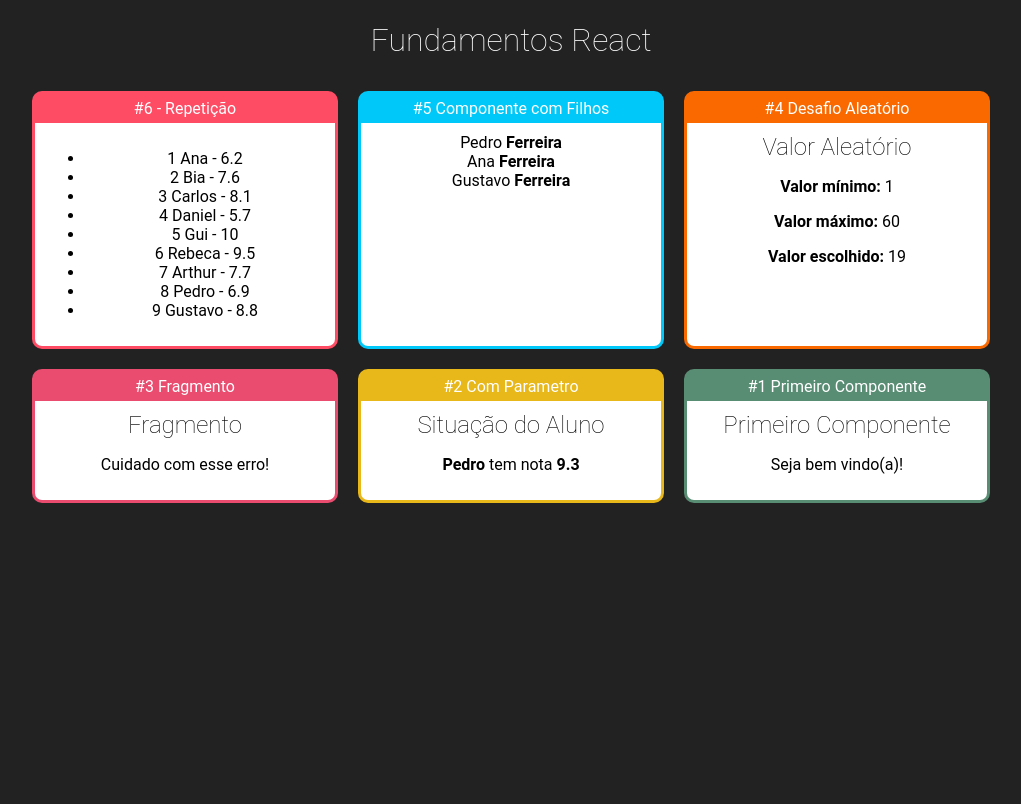
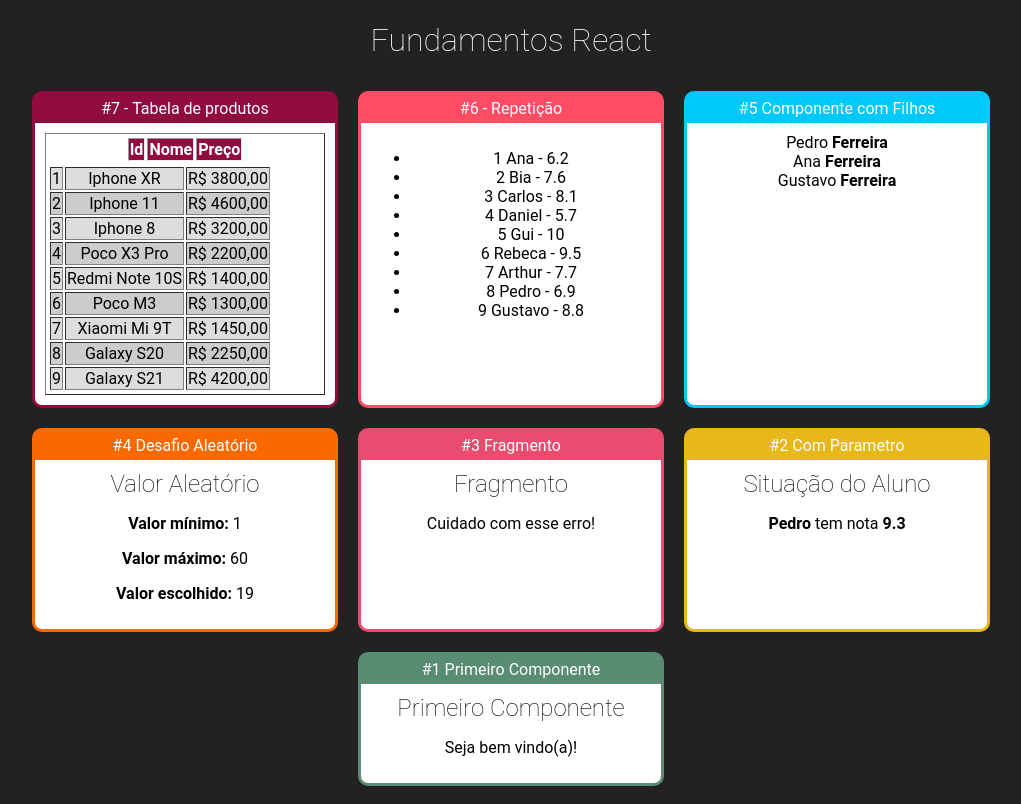
Before and after one commit to juniorlourenco/fundamentos_react, a React (Create React App) app: page / in a window 1280 px wide. Shown: the whole page, without its empty margins (129-1150 px from the left). Built offline with nearby package versions, Linux system fonts and the light colour scheme.

Commit message:
products table

```diff
--- a/src/App.jsx
+++ b/src/App.jsx
@@ -2,6 +2,7 @@
 import React from 'react';
 import './App.css';
 
+import ProductsList from './components/repeat/ProductsTable';
 import ListStudents from './components/repeat/ListStudents';
 import FamilyMember from './components/basics/FamilyMember';
 import Family from './components/basics/Family';
@@ -16,6 +17,10 @@ export default () => (
         <h1>Fundamentos React</h1>
 
         <div className="Cards">
+            <Card titulo="#7 - Tabela de produtos" color ="#900C3F">
+                <ProductsList />
+            </Card>
+
             <Card titulo="#6 - Repetição" color="#FF4C65">
                 <ListStudents />
             </Card>
--- /dev/null
+++ b/src/components/repeat/ProductsTable.css
@@ -0,0 +1,13 @@
+.TabelaProdutos table {
+    width: 100%;
+}
+.TabelaProdutos th {
+    background-color: #900C3F;
+    color: #fff;
+}
+.TabelaProdutos .Par {
+    background-color: #ddd;
+}
+.TabelaProdutos .Impar {
+    background-color: #ccc;
+}
--- /dev/null
+++ b/src/components/repeat/ProductsTable.jsx
@@ -0,0 +1,36 @@
+/* eslint-disable import/no-anonymous-default-export */
+import React from 'react';
+import products from '../../data/products';
+import './ProductsTable.css';
+
+export default props => {
+    function getLines() {
+        return products.map((product,i)  => {
+            return (
+                <tr key={product.id} className={i % 2 == 0 ? 'Par' : 'Impar'}>
+                    <td>{product.id}</td>
+                    <td>{product.name}</td>
+                    <td>R$ {product.price.toFixed(2).replace('.', ',')}</td>
+                </tr>
+            )
+        })
+    }
+    return(
+        <div className="TabelaProdutos">
+            <table border="1">
+                <thread>
+                    <tr>
+                        <th>Id</th>
+                        <th>Nome</th>
+                        <th>Preço</th>
+                    </tr>
+                </thread>
+                <tbody>
+                    <tr>
+                        {getLines()}
+                    </tr>
+                </tbody>
+            </table>
+        </div>
+    )
+}
--- /dev/null
+++ b/src/data/products.js
@@ -0,0 +1,12 @@
+/* eslint-disable import/no-anonymous-default-export */
+export default [
+    { id: 1, name: 'Iphone XR', price: 3800.00},
+    { id: 2, name: 'Iphone 11', price: 4600.00},
+    { id: 3, name: 'Iphone 8', price: 3200.00},
+    { id: 4, name: 'Poco X3 Pro', price: 2200.00},
+    { id: 5, name: 'Redmi Note 10S', price: 1400.00},
+    { id: 6, name: 'Poco M3', price: 1300.00},
+    { id: 7, name: 'Xiaomi Mi 9T', price: 1450.00},
+    { id: 8, name: 'Galaxy S20', price: 2250.00},
+    { id: 9, name: 'Galaxy S21', price: 4200.00},
+]
```
